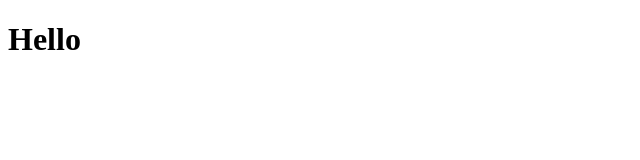
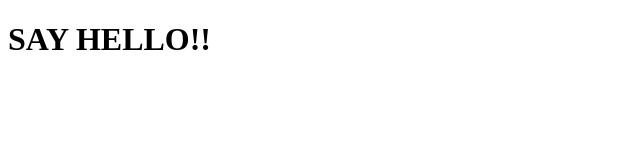
Before and after one commit to Roranceo/background-generator, a plain HTML site: page index.html in a window 1280 px wide. Shown: the whole page, without its empty margins (0-640 px from the left). Drawn offline with Linux system fonts and the light colour scheme.

Commit message:
capatilized header

```diff
--- a/index.html
+++ b/index.html
@@ -13,7 +13,7 @@
         <link rel="stylesheet" href="">
     </head>
     <body>
-        <h1>Hello</h1>
+        <h1>SAY HELLO!!</h1>
         <!--[if lt IE 7]>
             <p class="browsehappy">You are using an <strong>outdated</strong> browser. Please <a href="#">upgrade your browser</a> to improve your experience.</p>
         <![endif]-->
```
Also changed, not shown: 1 other file.
